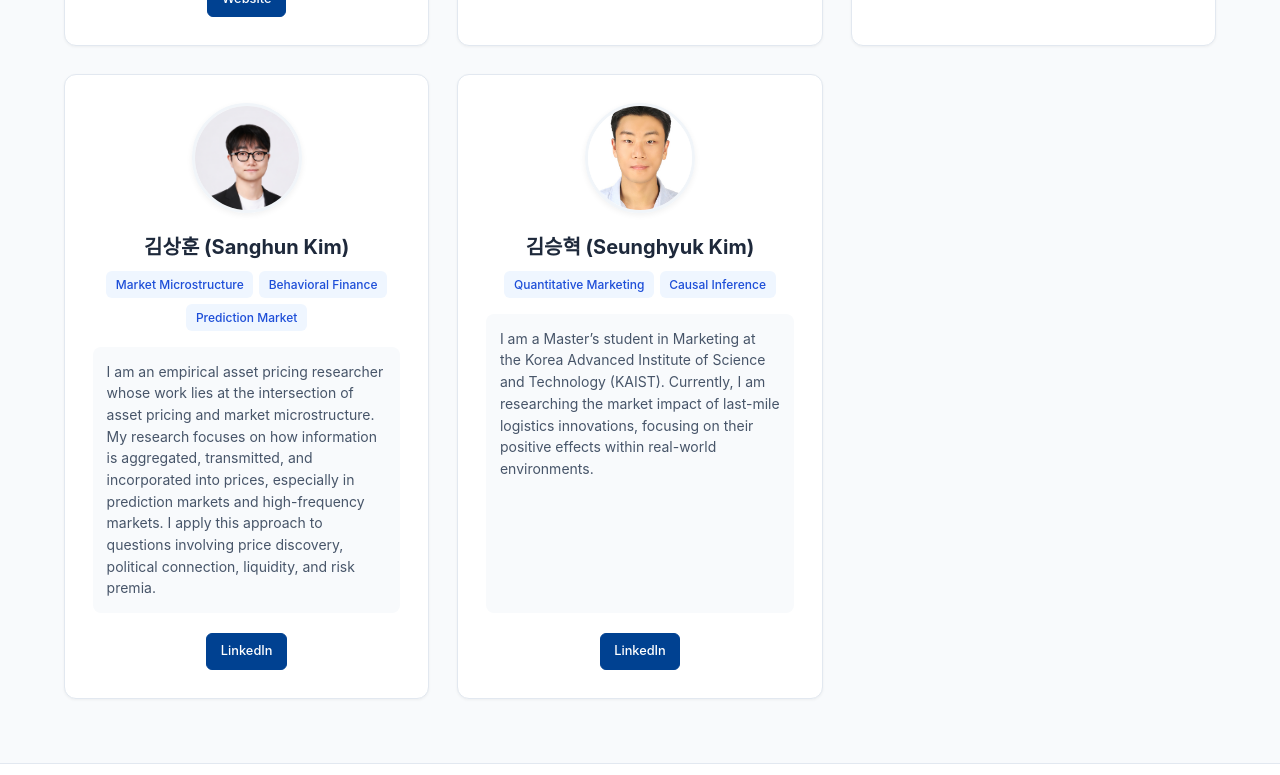
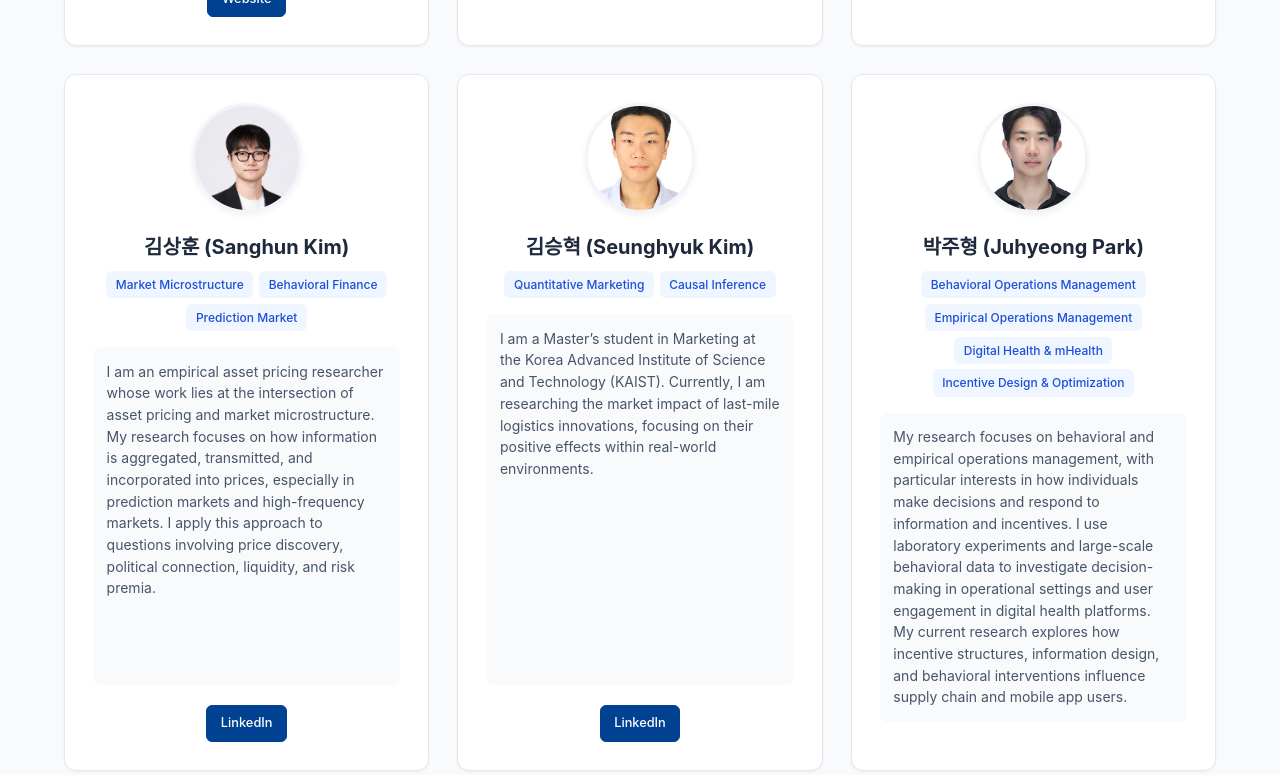
Before and after one commit to alstjqkqn/LTIB, a plain HTML site: page index.html in a window 1280 px wide. Shown: the part 2302-3077 px from the top of the page. Drawn offline with Linux system fonts and the light colour scheme.

Commit message:
Add member card for 박주형 (Juhyeong Park)
Added a new member card for 박주형 (Juhyeong Park) with details on research interests and a placeholder for contact links.

```diff
--- a/index.html
+++ b/index.html
@@ -438,6 +438,25 @@
                 </div>
             </div>
 
+                        <!-- 박주형 -->
+            <div class="member-card">
+                <img class="avatar" src="TalkMedia_vsqeQe4Aql3G.jpg.jpg" alt="박주형" onerror="this.src='https://ui-avatars.com/api/?name=Juhyeong+Park&background=004191&color=fff&size=150'">
+                <div class="name">박주형 (Juhyeong Park)</div>
+                <div class="tags-container">
+                    <span class="field-tag">Behavioral Operations Management</span>
+                    <span class="field-tag">Empirical Operations Management</span>
+                    <span class="field-tag">Digital Health & mHealth</span>
+                    <span class="field-tag">Incentive Design & Optimization</span>
+                </div>
+                <div class="bio">
+                    My research focuses on behavioral and empirical operations management, with particular interests in how individuals make decisions and respond to information and incentives. I use laboratory experiments and large-scale behavioral data to investigate decision-making in operational settings and user engagement in digital health platforms. My current research explores how incentive structures, information design, and behavioral interventions influence supply chain and mobile app users.
+                </div>
+                <div class="contact-links">
+                    <!-- Contact link placeholder -->
+                </div>
+            </div>
+
+
         </div>
     </div>
 
```
